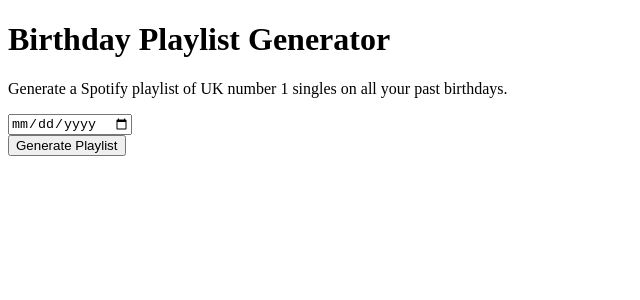
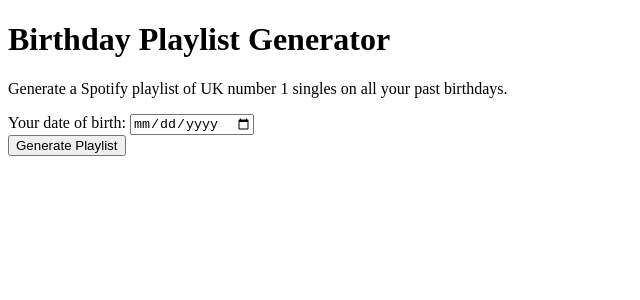
Before and after one commit to mattmarch/birthday-playlist, a SvelteKit app: page / in a window 1280 px wide. Shown: the top 300 px of the page, without its empty margins (0-640 px from the left). Built offline with nearby package versions, Linux system fonts and the light colour scheme.

Commit message:
Add label

```diff
--- a/src/routes/+page.svelte
+++ b/src/routes/+page.svelte
@@ -13,7 +13,10 @@
 
 <h1>Birthday Playlist Generator</h1>
 <p>Generate a Spotify playlist of UK number 1 singles on all your past birthdays.</p>
-<input type="date" bind:value={selectedDateString} />
+<label>
+	Your date of birth:
+	<input type="date" bind:value={selectedDateString} />
+</label>
 {#if isBirthday}
 	<p>Happy Birthday!</p>
 {/if}
```
